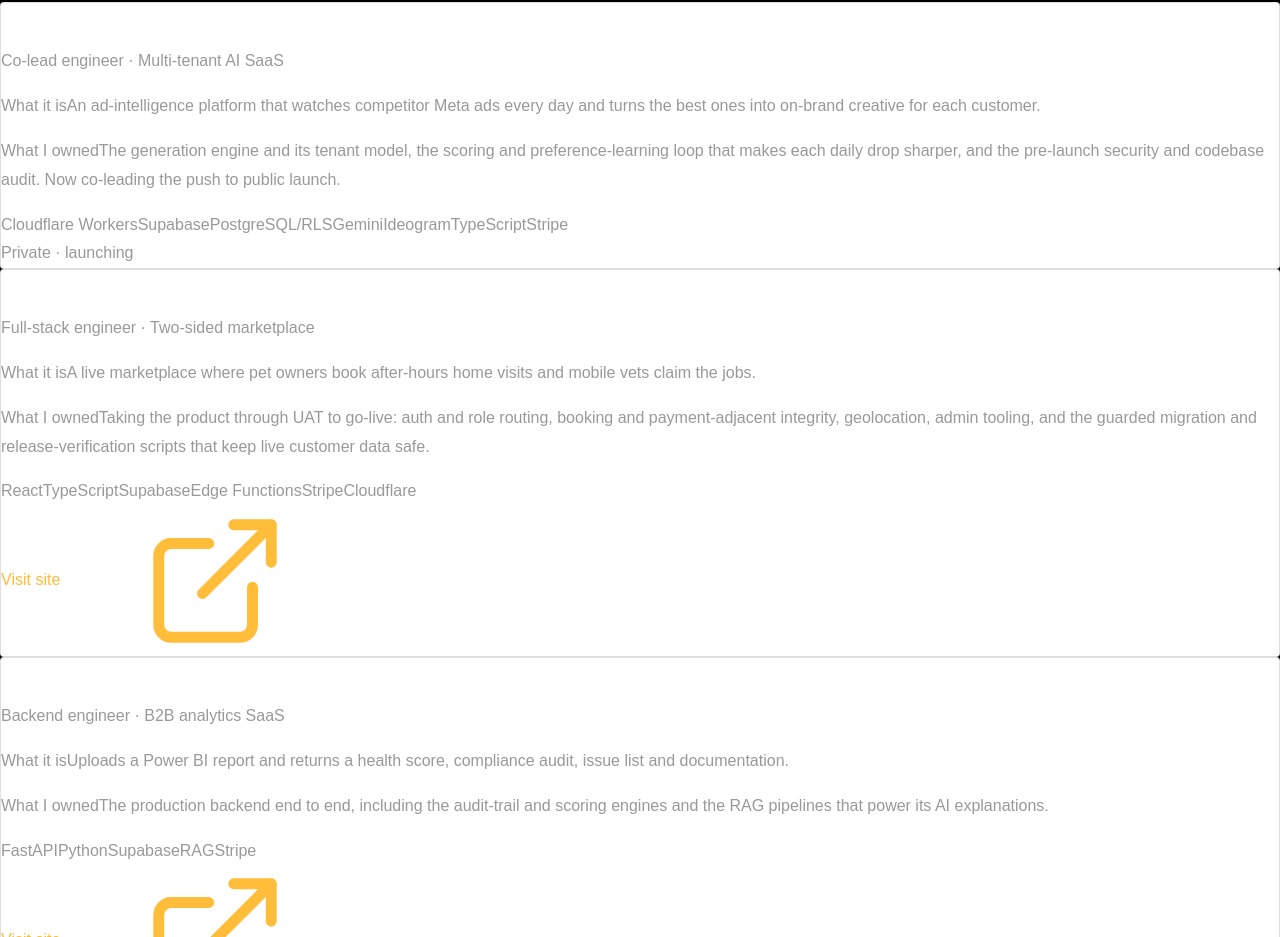
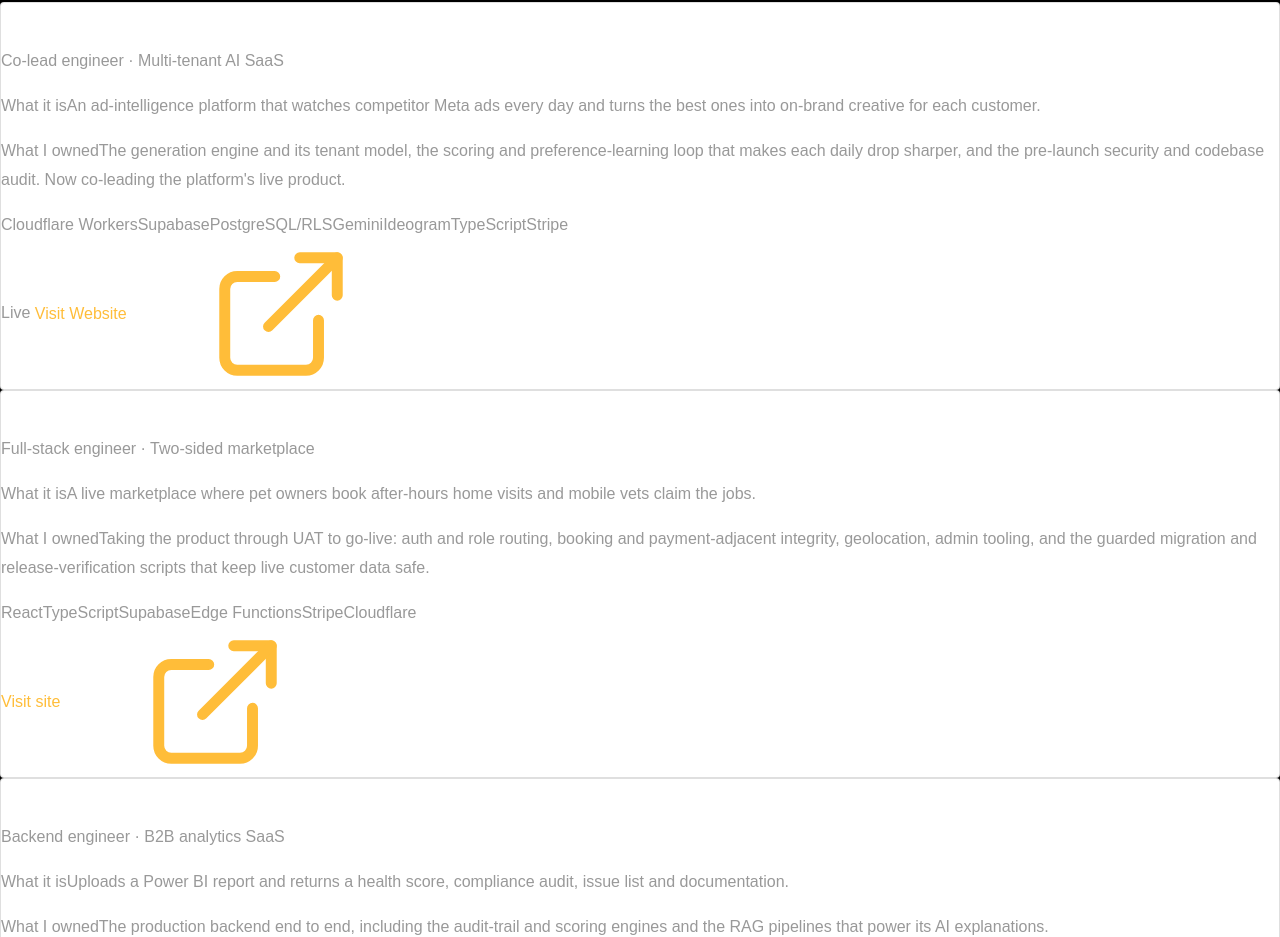
Before and after one commit to IamFaizul/faizulislam.portfolio.github.io, a plain HTML site: page index.html in a window 1280 px wide. Shown: the part 6990-7927 px from the top of the page. Drawn offline with nearby package versions, Linux system fonts and the light colour scheme; files that its build step writes are made by us from their sources.

Commit message:
Update index.html

```diff
--- a/index.html
+++ b/index.html
@@ -260,11 +260,14 @@
             <h4>Mockingbird</h4>
             <p class="role">Co-lead engineer · Multi-tenant AI SaaS</p>
             <p class="desc"><span class="part-label">What it is</span>An ad-intelligence platform that watches competitor Meta ads every day and turns the best ones into on-brand creative for each customer.</p>
-            <p class="desc"><span class="part-label">What I owned</span>The generation engine and its tenant model, the scoring and preference-learning loop that makes each daily drop sharper, and the pre-launch security and codebase audit. Now co-leading the push to public launch.</p>
+            <p class="desc"><span class="part-label">What I owned</span>The generation engine and its tenant model, the scoring and preference-learning loop that makes each daily drop sharper, and the pre-launch security and codebase audit. Now co-leading the platform's live product.</p>
             <div class="chips">
               <span class="chip">Cloudflare Workers</span><span class="chip">Supabase</span><span class="chip">PostgreSQL/RLS</span><span class="chip">Gemini</span><span class="chip">Ideogram</span><span class="chip">TypeScript</span><span class="chip">Stripe</span>
             </div>
-            <div class="card-foot"><span class="tag-muted">Private · launching</span></div>
+            <div class="card-foot">
+  <span class="tag-muted">Live</span>
+  <a href="https://mockingbird.digital/lifetime" target="_blank" rel="noopener noreferrer">Visit Website <svg class="ext" aria-hidden="true"><use href="#i-external-link"></use></svg></a>
+</div>
           </article>
           <article class="card reveal">
             <h4>MobiPet</h4>
```
